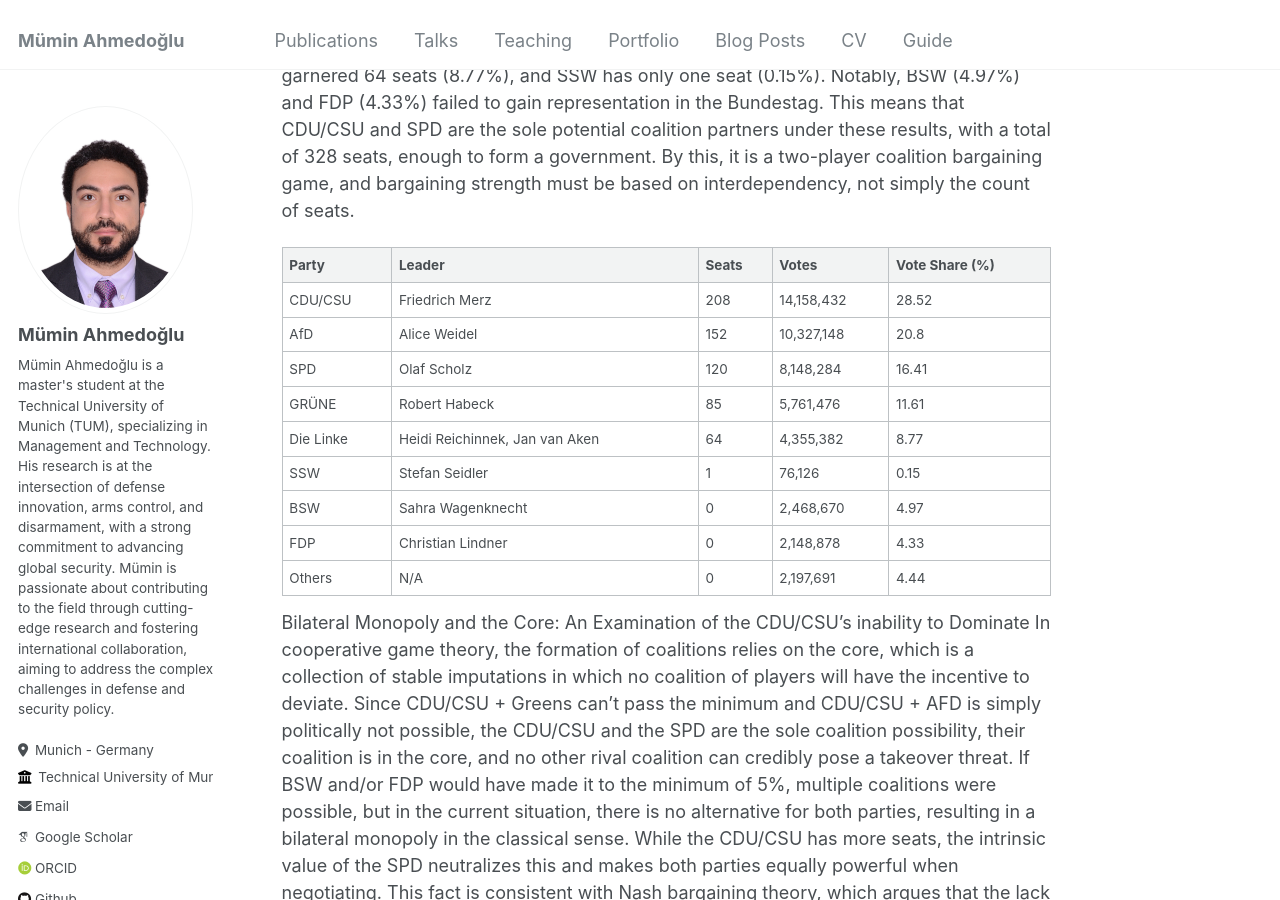
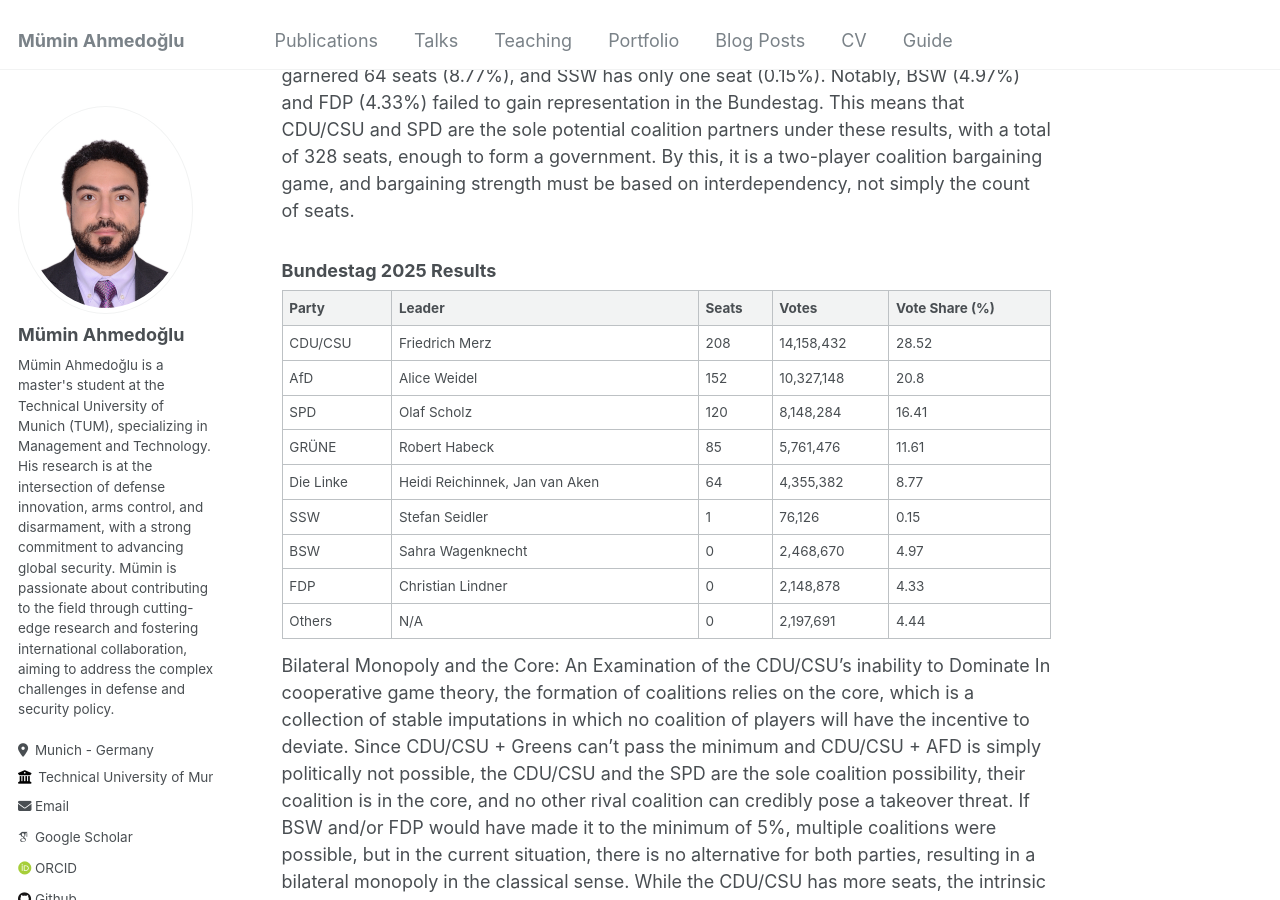
Before and after one commit to ahmedoglu/ahmedoglu.github.io, a Jekyll site: the page built from _posts/2012-08-14-blog-post-23.md, in a window 1280 px wide and 900 px high, scrolled down 304 px. Built offline with Jekyll 4.4.1, drawn with Linux system fonts in a browser that asks for light colours; some web fonts are replaced.

Commit message:
Update 2012-08-14-blog-post-23.md

```diff
--- a/_posts/2012-08-14-blog-post-23.md
+++ b/_posts/2012-08-14-blog-post-23.md
@@ -10,6 +10,7 @@ tags:
 ---
 The ultimate outcome of the 2025 Bundestag election has yielded a coalition environment that is dominated bilaterally by CDU/CSU and SPD. Looking at the results of the elections, CDU/CSU is in the forefront with 208 seats (28.52%), followed by AfD with 152 seats (20.8%), SPD with 120 seats (16.41%), and the Greens with 85 seats (11.61%). Die Linke garnered 64 seats (8.77%), and SSW has only one seat (0.15%). Notably, BSW (4.97%) and FDP (4.33%) failed to gain representation in the Bundestag. This means that CDU/CSU and SPD are the sole potential coalition partners under these results, with a total of 328 seats, enough to form a government. By this, it is a two-player coalition bargaining game, and bargaining strength must be based on interdependency, not simply the count of seats.
 
+### **Bundestag 2025 Results**
 
 | Party      | Leader                           | Seats | Votes       | Vote Share (%) |
 |-----------|--------------------------------|-------|------------|----------------|
```
